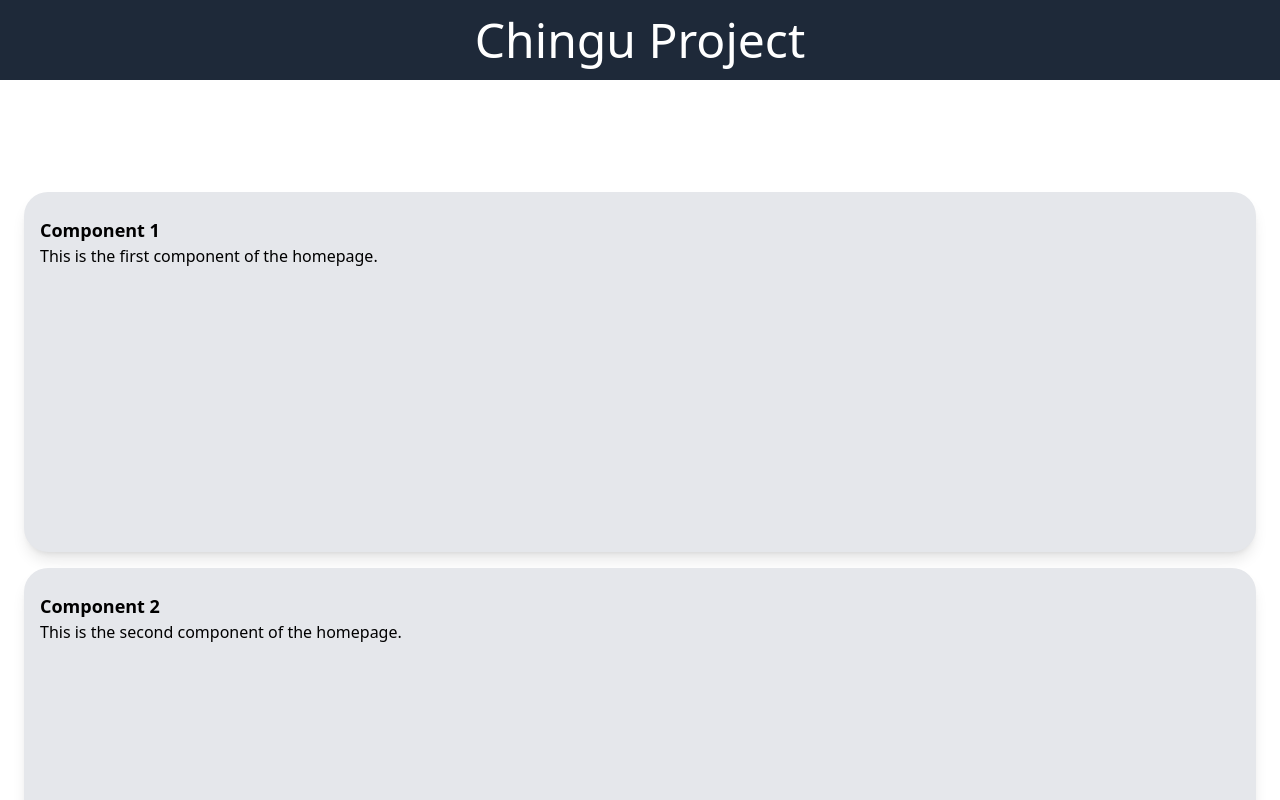
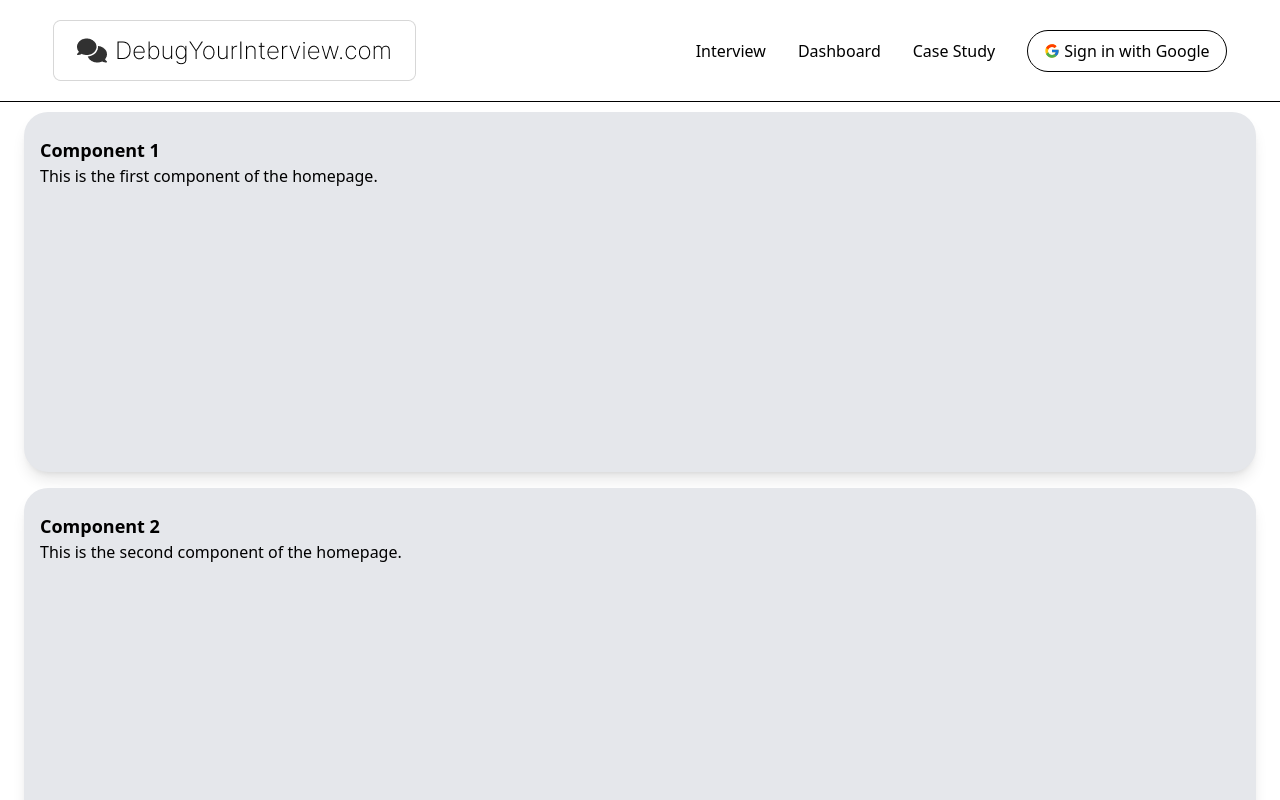
Before and after one commit to chingu-voyages/V59-tier3-team-39, a React (Vite) app in the folder frontend/: page / in a window 1280 px wide. Shown: the top 800 px of the page. Built offline with nearby package versions, Linux system fonts and the light colour scheme.

Commit message:
create basic desktop header, nav, button component

```diff
--- a/frontend/package.json
+++ b/frontend/package.json
@@ -14,6 +14,7 @@
     "@tailwindcss/vite": "^4.1.18",
     "react": "^18.3.1",
     "react-dom": "^18.3.1",
+    "react-icons": "^5.5.0",
     "react-router-dom": "^7.13.0",
     "tailwindcss": "^4.1.18"
   },
--- /dev/null
+++ b/frontend/src/components/button/Button.tsx
@@ -0,0 +1,19 @@
+import type { ReactNode } from "react"
+
+type ButtonProps = {
+  children: ReactNode
+  className?: string
+}
+
+const Button = ({children, className = ''}: ButtonProps) => {
+
+  return (
+    <button className={`relative overflow-hidden ${className}`}>
+      <span className="relative flex items-center justify-center gap-1">
+        {children}
+      </span>
+    </button>
+  )
+}
+
+export default Button
--- a/frontend/src/components/main/Chatbot.tsx
+++ b/frontend/src/components/main/Chatbot.tsx
@@ -11,7 +11,9 @@ export default function ChatBot() {
   const messagesEndRef = useRef<HTMLDivElement>(null)
 
   useEffect(() => {
-    messagesEndRef.current?.scrollIntoView({ behavior: 'smooth' })
+    if (messages.length > 0) {
+      messagesEndRef.current?.scrollIntoView({ behavior: 'smooth' })
+    }
   }, [messages])
 
   function handleSend() {
--- a/frontend/src/components/main/Header.tsx
+++ b/frontend/src/components/main/Header.tsx
@@ -1,9 +1,37 @@
+import { useState } from 'react'
+import { Link, NavLink } from 'react-router-dom'
+import Logo from '../../assets/Logo.png'
+import Button from '../button/Button'
+import { FcGoogle } from 'react-icons/fc'
+
+const navLinks = [
+  {to: '/interview', label: 'Interview'},
+  {to: '/dashboard', label: 'Dashboard'},
+  {to: '/casestudy', label: 'Case Study'}
+]
+
 const Header = () => {
+
+  const [isMenuOpen, setIsMenuOpen] = useState(false)
+
   return (
-    <header className="w-full h-[10vh] bg-gray-800 text-white flex items-center justify-center">
-      <div className="w-full">
-        <h1 className="text-5xl text-center">Chingu Project</h1>
-      </div>
+    <header className="fixed inset-x-0 top-0 py-5 bg-white border-b">
+      <nav className="w-11/12 mx-auto flex justify-between items-center">
+        <Link to='/'>
+          {<img src={Logo} alt='Debug Your Interivew logo' />}
+        </Link>
+        <div className="flex items-center gap-8">
+          {navLinks.map(({to, label}) => (
+            <NavLink key={to} to={to}
+              className={({isActive}) => isActive ? 'text-orange-400' : 'hover:text-red-400'}>
+              {label}
+            </NavLink>
+          ))}
+          <Button className='border rounded-full py-2 px-4'>
+            <FcGoogle /> Sign in with Google
+          </Button>
+        </div>
+      </nav>
     </header>
   )
 }
```
Also changed, not shown: frontend/src/assets/Logo.png (added), 1 other file (tests, documents, lock files or other folders).
